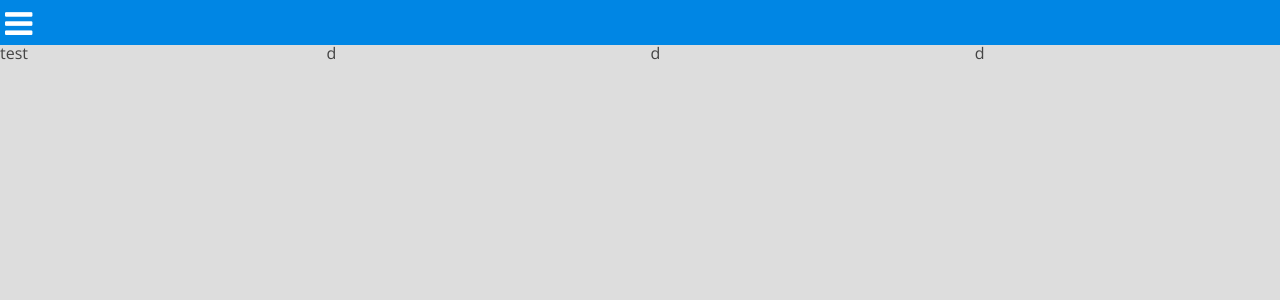
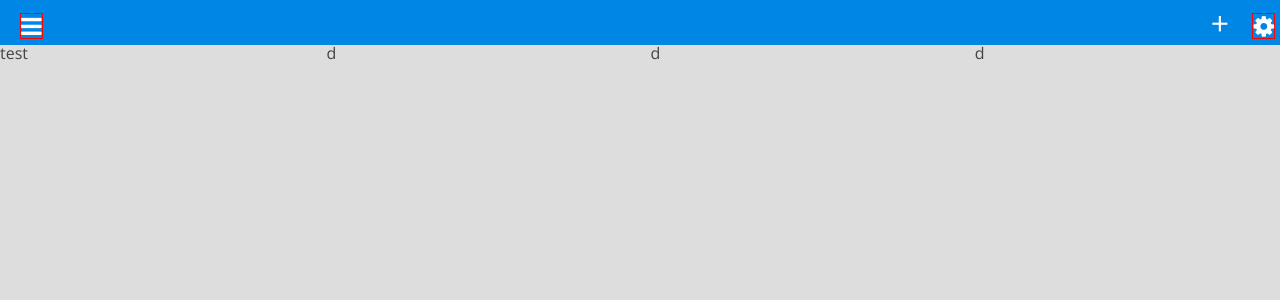
Before and after one commit to dtrepani/cs480, a PHP site: page / in a window 1280 px wide. Shown: the top 300 px of the page. Run offline with PHP 8.4, Linux system fonts and the light colour scheme; some libraries are stand-ins or nearby versions.

Commit message:
More design elements finished and some coded.

```diff
--- a/css/base/_typography.scss
+++ b/css/base/_typography.scss
@@ -9,7 +9,14 @@ body {
 	color: $color-text;
 }
 
+.text-right { text-align: right; }
+
 #header {
 	@include font-size(32px);
 	color: #fff;
+
+	& i:last-child {
+		@include font-size(24px);
+		border: 1px solid red;
+	}
 }
--- a/css/layout/_header.scss
+++ b/css/layout/_header.scss
@@ -5,9 +5,20 @@ body {
 #header {
 	height: 45px;
 	background-color: $color-primary;
-	padding: 0 5px;
 
 	& [class*="col-"] {
 		@include vertical-center();
 	}
+
+	& i:last-child {
+		margin-left: 15px;
+	}
+
+	& div:first-child {
+		padding-left: 5px;
+	}
+
+	& div:last-child {
+		padding-right: 5px;
+	}
 }
--- a/css/main.css
+++ b/css/main.css
@@ -54,10 +54,17 @@ html {
 body {
   color: #444; }
 
+.text-right {
+  text-align: right; }
+
 #header {
   font-size: 32px;
   font-size: 2rem;
   color: #fff; }
+  #header i:last-child {
+    font-size: 24px;
+    font-size: 1.5rem;
+    border: 1px solid red; }
 
 .row {
   width: 100%; }
@@ -177,8 +184,7 @@ body {
 
 #header {
   height: 45px;
-  background-color: #0086E4;
-  padding: 0 5px; }
+  background-color: #0086E4; }
   #header [class*="col-"] {
     position: relative;
     top: 50%;
@@ -187,5 +193,11 @@ body {
     -ms-transform: translateY(-50%);
     -o-transform: translateY(-50%);
     transform: translateY(-50%); }
+  #header i:last-child {
+    margin-left: 15px; }
+  #header div:first-child {
+    padding-left: 5px; }
+  #header div:last-child {
+    padding-right: 5px; }
 
 /*# sourceMappingURL=main.css.map */
--- a/index.html
+++ b/index.html
@@ -12,6 +12,10 @@
 		<div id="header" class="row">
 			<div class="col-1">
 				<i class="fa fa-bars"></i>
+			</div>
+			<div class="col-1 push-10 text-right">
+				<span id="plus">+</span>
+				<i class="fa fa-cog"></i>
 			</div>
 		</div>
 
```
Also changed, not shown: 2 other files.
